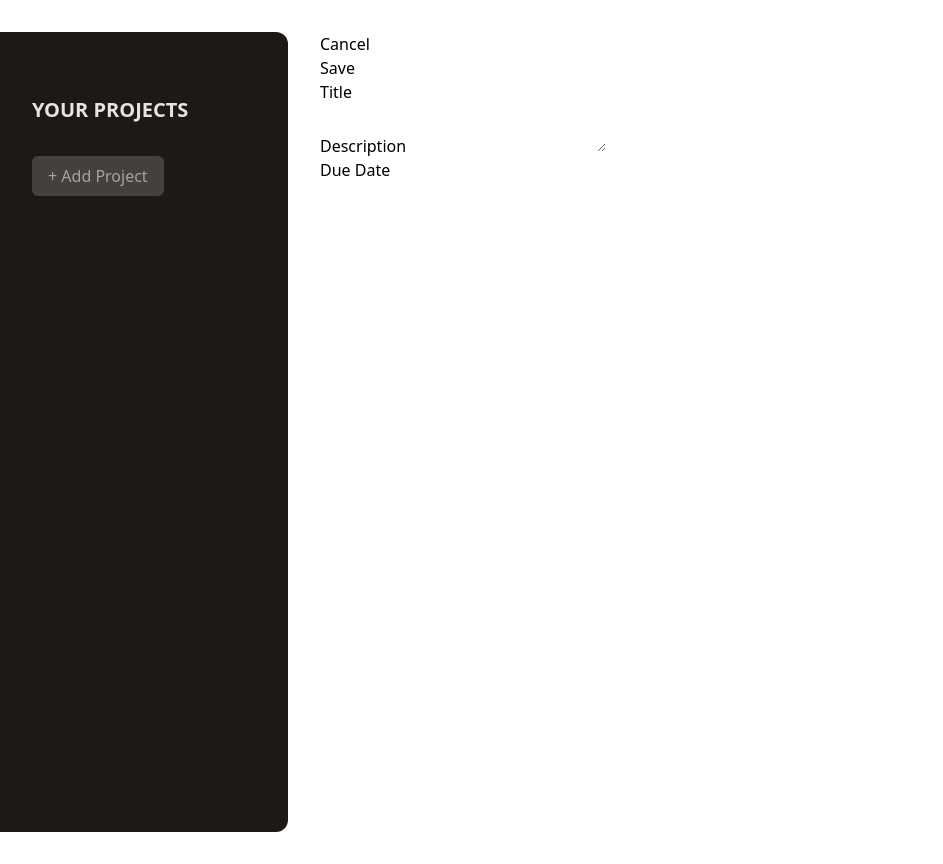
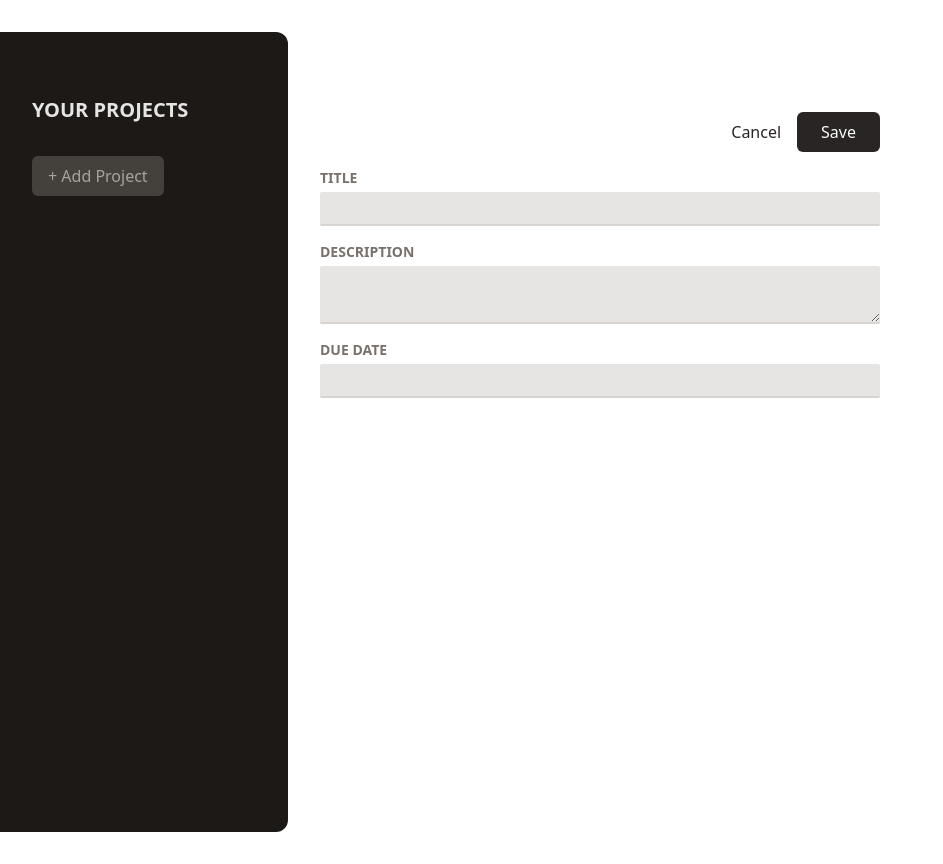
Before and after one commit to mmercad4/project_management, a React (Vite) app: page / in a window 1280 px wide. Shown: the whole page, without its empty margins (0-943 px from the left). Built offline with nearby package versions, Linux system fonts and the light colour scheme.

Commit message:
Styled NewProject and Input

```diff
--- a/src/components/Input.jsx
+++ b/src/components/Input.jsx
@@ -1,8 +1,17 @@
 const Input = ({ label, textarea, ...props }) => {
+  const classes =
+    "w-full p-1 border-b-2 rounded-sm border-stone-300 bg-stone-200 text-stone-600 focus:outline-none focus:border-stone-600";
+
   return (
-    <p>
-      <label htmlFor="">{label}</label>
-      {textarea ? <textarea {...props} /> : <input {...props} />}
+    <p className="flex flex-col gap-1 my-4">
+      <label className="text-sm font-bold uppercase text-stone-500" htmlFor="">
+        {label}
+      </label>
+      {textarea ? (
+        <textarea className={classes} {...props} />
+      ) : (
+        <input className={classes} {...props} />
+      )}
     </p>
   );
 };
--- a/src/components/NewProject.jsx
+++ b/src/components/NewProject.jsx
@@ -2,13 +2,17 @@ import { Input } from "./Input";
 
 const NewProject = () => {
   return (
-    <div>
-      <menu>
+    <div className="w-[35rem] mt-16">
+      <menu className="flex items-center justify-end gap-4 my-4">
         <li>
-          <button>Cancel</button>
+          <button className="text-stone-800 hover:text-stone-950">
+            Cancel
+          </button>
         </li>
         <li>
-          <button>Save</button>
+          <button className="px-6 py-2 rounded-md bg-stone-800 text-stone-50 hover:bg-stone-950">
+            Save
+          </button>
         </li>
       </menu>
       <div>
```
